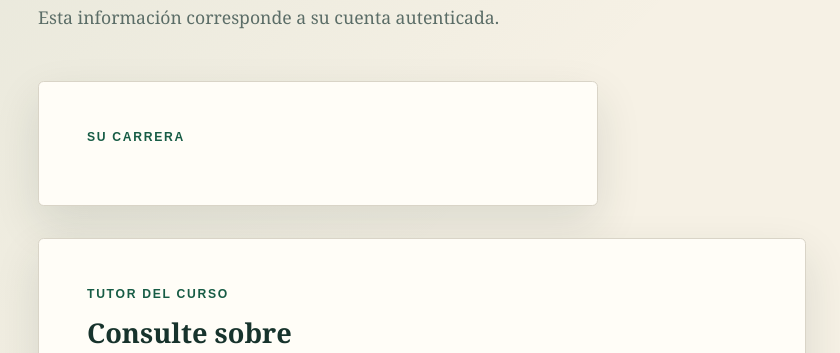
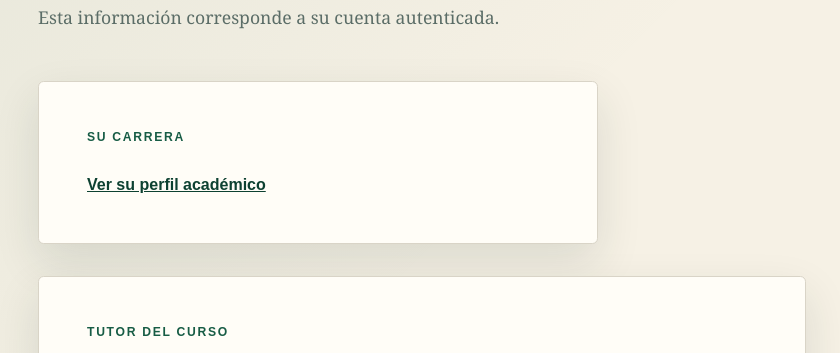
Before and after one commit to JavEstrada09/tutorbosco, a Django app: template templates/academics/student_home.html in a window 1280 px wide. Shown: the part 296-649 px from the top of the page, without its empty margins (77-917 px from the left). Run offline with Django 5.2, Linux system fonts and the light colour scheme; the template is opened without the code that fills it: values that come from a table or form of the project are taken from there, others are empty.

Commit message:
S-003: enlaza el perfil desde el espacio del estudiante
Co-Authored-By: Claude Opus 5.5 <noreply@anthropic.com>

```diff
--- a/static/css/tutobosco.css
+++ b/static/css/tutobosco.css
@@ -207,6 +207,14 @@ h2 {
     line-height: 1.15;
 }
 
+.profile-link {
+    display: inline-block;
+    margin-top: 1.2rem;
+    color: var(--forest-dark);
+    font-family: Arial, sans-serif;
+    font-weight: 700;
+}
+
 .tutor-card {
     width: min(48rem, 100%);
     padding: clamp(1.5rem, 5vw, 3rem);
--- a/templates/academics/student_home.html
+++ b/templates/academics/student_home.html
@@ -13,6 +13,7 @@
     <article class="panel career-card">
         <p class="card-label">Su carrera</p>
         <p class="career-value">{{ career }}</p>
+        <a class="profile-link" href="{% url 'student_profile' %}">Ver su perfil académico</a>
     </article>
 
     <section class="panel tutor-card" aria-labelledby="tutor-title">
```
Also changed, not shown: academics/tests.py (+13 -0 lines).
